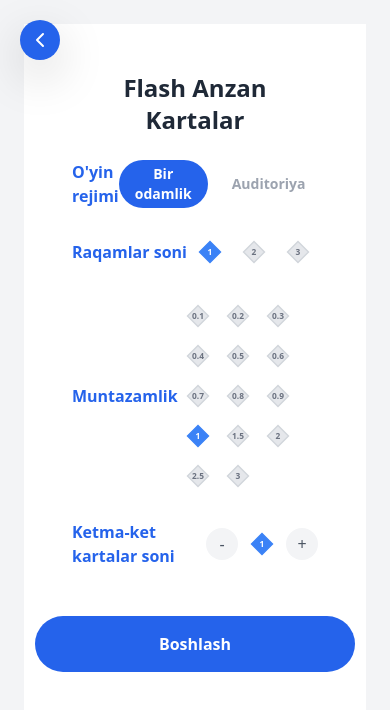
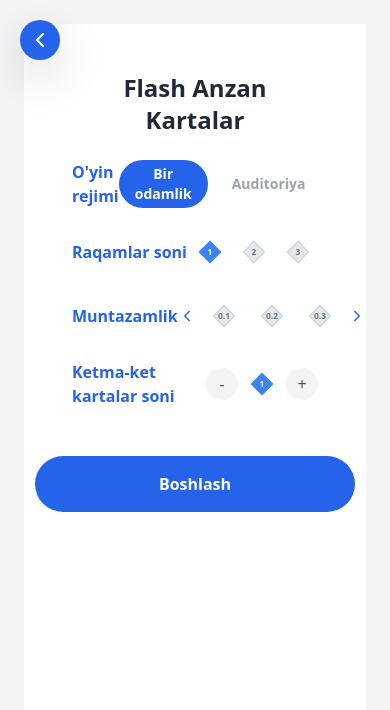
Before and after one commit to Shukurulla/zukko-aqillilar, a React (Vite) app: page /flash-card in a window 390 px wide. Shown: the top 710 px of the page. Built offline with nearby package versions, Linux system fonts and the light colour scheme.

Commit message:
change timeout delay

```diff
--- a/src/pages/flash-anzan-card-game.jsx
+++ b/src/pages/flash-anzan-card-game.jsx
@@ -63,7 +63,7 @@ export default function FlashAnzanComponent({ settings, onEnd }) {
             setTimeout(() => inputRef.current?.focus(), 100);
           }
         }
-      }, 200);
+      }, 0);
     }, parseFloat(settings.regularity) * 1000);
 
     return () => clearTimeout(timerRef.current);
--- a/src/pages/flash-anzan-card.jsx
+++ b/src/pages/flash-anzan-card.jsx
@@ -1,5 +1,5 @@
 import { useState } from "react";
-import { FiChevronLeft } from "react-icons/fi";
+import { FiChevronLeft, FiChevronRight } from "react-icons/fi";
 import { useNavigate } from "react-router-dom";
 
 export default function FlashAnzanCard({ onStart, initialSettings }) {
@@ -66,10 +66,33 @@ export default function FlashAnzanCard({ onStart, initialSettings }) {
       </button>
     </div>
   );
+
   const navigate = useNavigate();
 
+  // Muntazamlik uchun slider logikasi (mobile uchun)
+  const regularityTimes = [
+    0.1, 0.2, 0.3, 0.4, 0.5, 0.6, 0.7, 0.8, 0.9, 1.0, 1.5, 2, 2.5, 3,
+  ];
+  const [regStartIndex, setRegStartIndex] = useState(0);
+
+  const visibleRegularities = [
+    regularityTimes[regStartIndex % regularityTimes.length],
+    regularityTimes[(regStartIndex + 1) % regularityTimes.length],
+    regularityTimes[(regStartIndex + 2) % regularityTimes.length],
+  ];
+
+  const handlePrevReg = () => {
+    setRegStartIndex(
+      (prev) => (prev - 1 + regularityTimes.length) % regularityTimes.length
+    );
+  };
+
+  const handleNextReg = () => {
+    setRegStartIndex((prev) => (prev + 1) % regularityTimes.length);
+  };
+
   return (
-    <div className="bg-white h-screen w-[100%]  md:w-[70%] lg:w-[70%] mx-auto flex flex-col items-center justify-start p-5">
+    <div className="bg-white h-screen w-[100%] md:w-[70%] lg:w-[70%] mx-auto flex flex-col items-center justify-start p-5">
       <div className="absolute top-5 left-5">
         <div
           onClick={() => navigate(-1)}
@@ -132,15 +155,13 @@ export default function FlashAnzanCard({ onStart, initialSettings }) {
         </div>
       </div>
 
-      {/* Muntazamlik */}
-      <div className="mb-4 flex items-center justify-between w-full">
+      {/* Muntazamlik - Desktop ko'rinish */}
+      <div className="hidden md:flex mb-4 flex-wrap gap-2 items-center justify-between w-full">
         <h2 className="text-base sm:text-lg lg:text-xl font-bold text-blue-600">
           Muntazamlik
         </h2>
-        <div className="flex flex-wrap ">
-          {[
-            0.1, 0.2, 0.3, 0.4, 0.5, 0.6, 0.7, 0.8, 0.9, 1.0, 1.5, 2, 2.5, 3,
-          ].map((time) => (
+        <div className="flex flex-wrap gap-2">
+          {regularityTimes.map((time) => (
             <DiamondButton
               key={time}
               value={time}
@@ -150,6 +171,37 @@ export default function FlashAnzanCard({ onStart, initialSettings }) {
               }
             />
           ))}
+        </div>
+      </div>
+
+      {/* Muntazamlik - Mobile slider */}
+      <div className="md:hidden flex items-center justify-between mb-4 w-full">
+        <h2 className="text-base sm:text-lg lg:text-xl font-bold text-blue-600">
+          Muntazamlik
+        </h2>
+        <div className="flex items-center gap-2">
+          <button
+            onClick={handlePrevReg}
+            className="text-blue-600 text-lg font-bold"
+          >
+            <FiChevronLeft />
+          </button>
+          {visibleRegularities.map((time) => (
+            <DiamondButton
+              key={time}
+              value={time}
+              isSelected={settings.regularity === time}
+              onClick={() =>
+                setSettings((prev) => ({ ...prev, regularity: time }))
+              }
+            />
+          ))}
+          <button
+            onClick={handleNextReg}
+            className="text-blue-600 text-lg font-bold"
+          >
+            <FiChevronRight />
+          </button>
         </div>
       </div>
 
```
